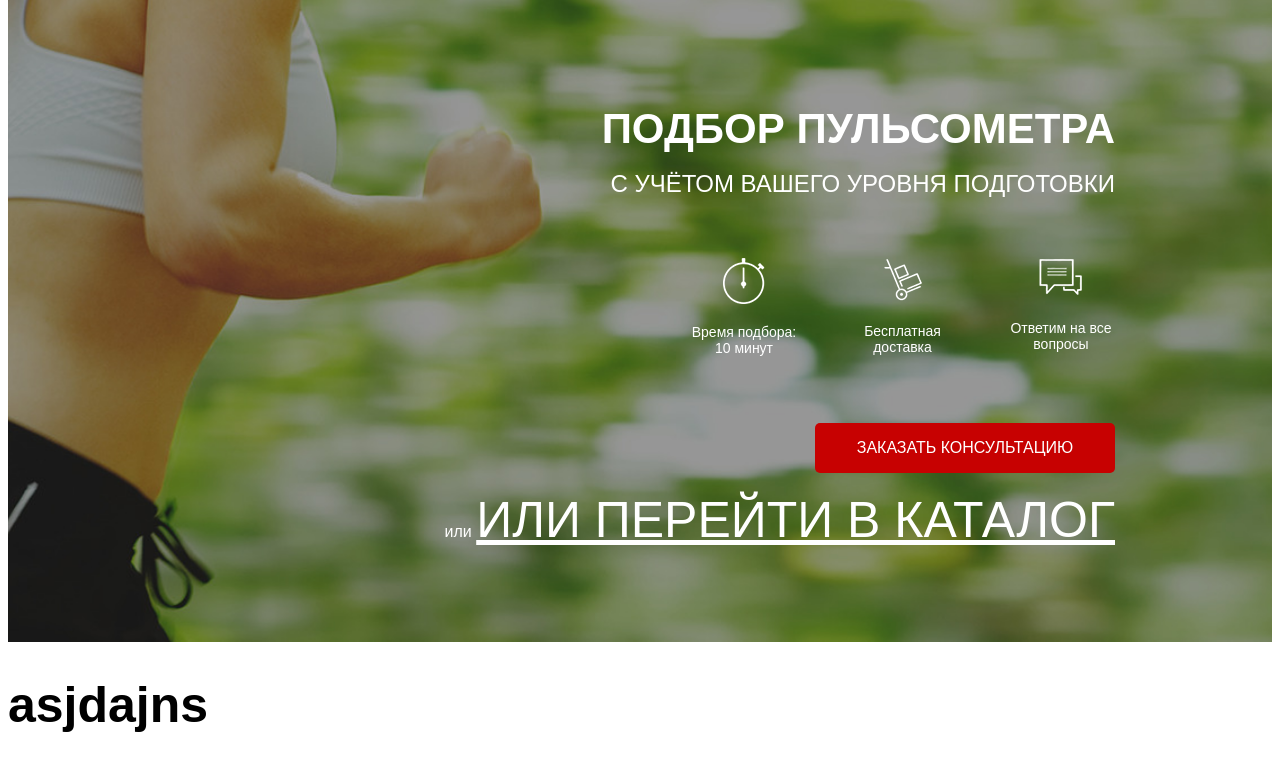
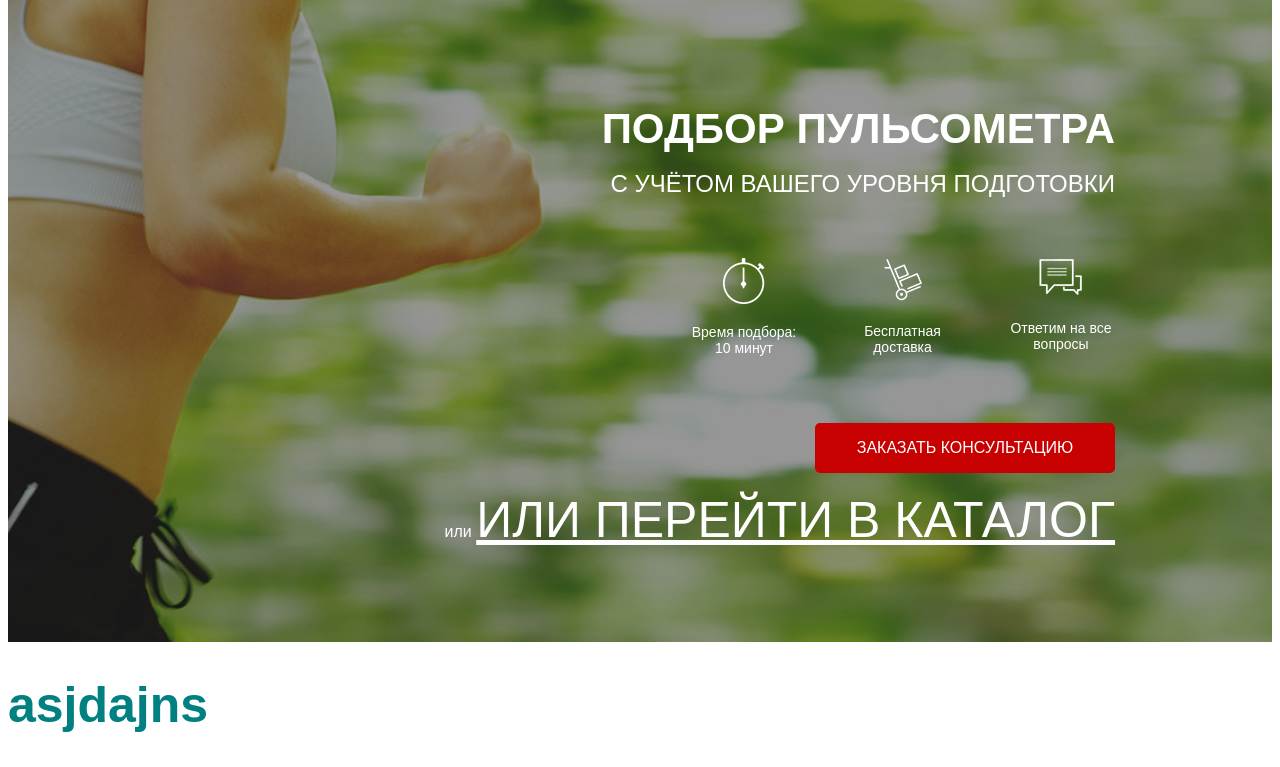
Before and after one commit to Artiom91/mda, a website built with Vite: page index.html in a window 1280 px wide. Shown: the part 98-865 px from the top of the page. Built offline with nearby package versions, Linux system fonts and the light colour scheme; files whose address does not match are found by name.

Commit message:
change color in main

```diff
--- a/main.scss
+++ b/main.scss
@@ -4,3 +4,7 @@
 * {
   font-size: 50px;
 }
+
+.test {
+  color: teal;
+}
```
